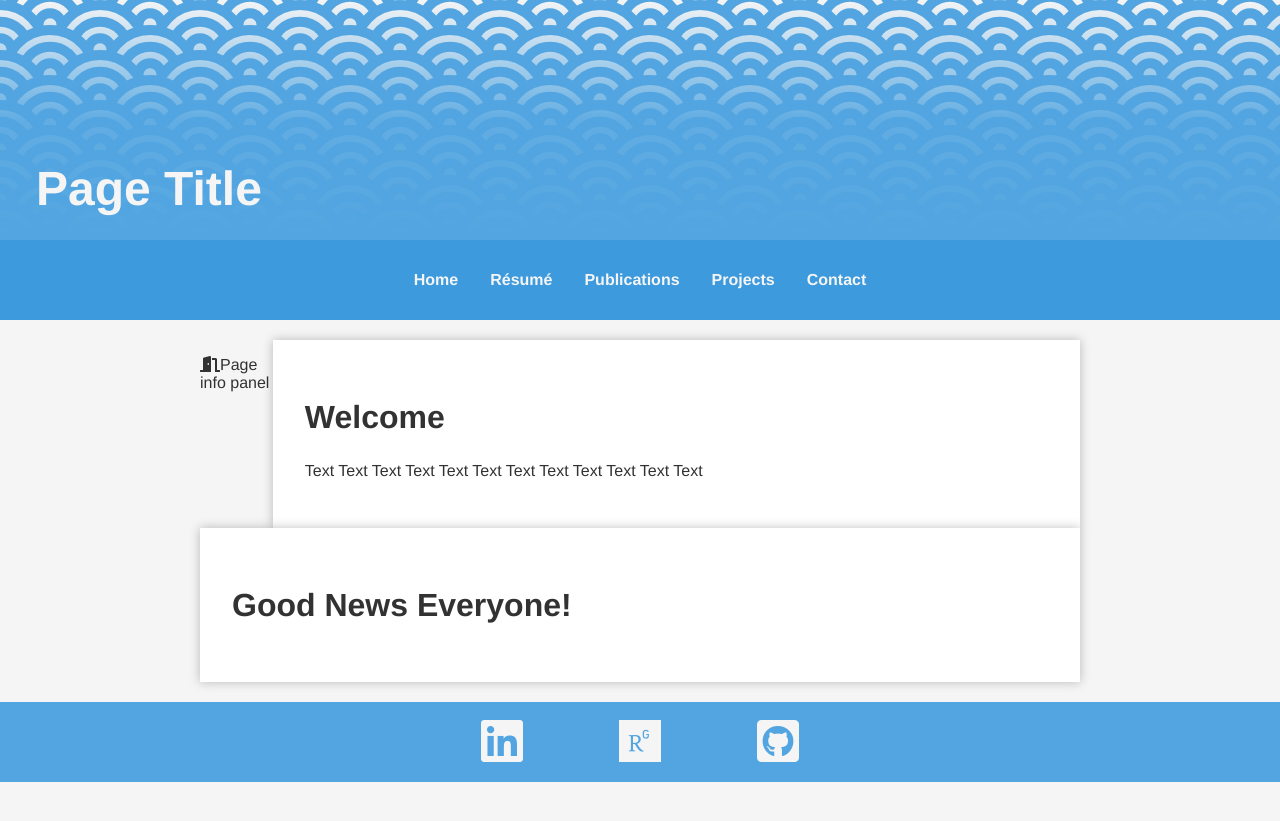
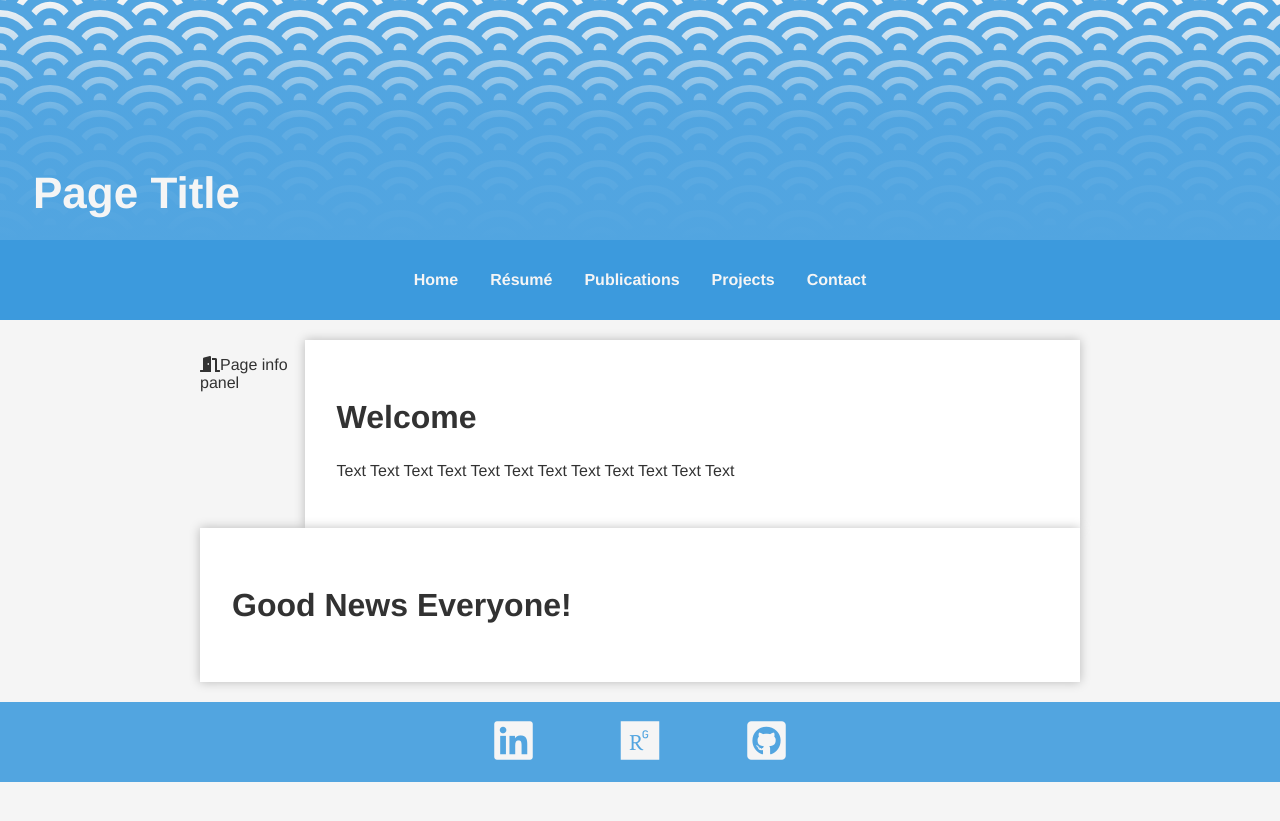
Before and after one commit to dmtveit/dmtveit.github.io, a Jekyll site: the page built from index.html, in a window 1280 px wide. Shown: the top 821 px of the page. Built offline with Jekyll 4.4.1, drawn with Linux system fonts in a browser that asks for light colours.

Commit message:
page info testing

```diff
--- a/css/main.css
+++ b/css/main.css
@@ -1,7 +1,7 @@
 :root {
     /* font */
     --font: 'Helvetica', 'Arial', 'Sans-Serif';
-    --font-size-huge: 3rem;/*2.5-2.75*/
+    --font-size-huge: 2.75rem;
     --font-size-large: 2rem;
     --font-size-medium: 1.5rem;
     --font-size-normal: 1rem;
@@ -18,12 +18,13 @@
     --color-header-text:var(--color-body-background);
     --color-separator: rgb(200, 200, 200);
     /* width */
+    --width-normal: 980px;
+    --width-wide: 100%;
+    --width-narrow: 490px;
     --width-page: 50wv;
     --width-page-min: 40rem;
     --width-page-max: 55rem;
-    --width-normal: 980px;
-    --width-wide: 100%;
-    --width-narrow: 490px;
+    --width-page-info: 5em;
     /* height */
     --height-top-header: 15rem;/* 13 */
     --height-sticky-header: 5rem;/* 4.5 */
@@ -196,8 +197,8 @@ main {
     box-shadow: var(--box-shadow);
 }
 .page-info {
-    width: 5rem;
-    height: 3rem;
+    width: var(--width-page-info);
+    font-size: var(--font-size-medium);
 }
 section {
     padding: 0;
```
